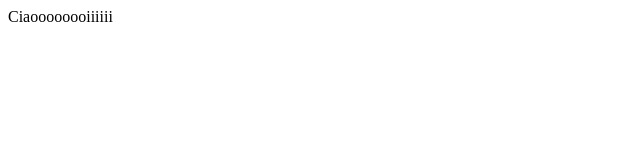
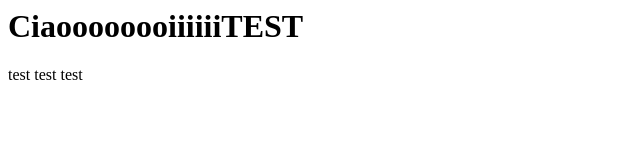
Before and after one commit to DarioSplendido/DarioSplendido.github.io, a plain HTML site: page index.html in a window 1280 px wide. Shown: the whole page, without its empty margins (0-640 px from the left). Drawn offline with Linux system fonts and the light colour scheme.

Commit message:
test test test

```diff
--- a/index.html
+++ b/index.html
@@ -15,7 +15,8 @@
 
 
 
-	<H!>Ciaoooooooiiiiii</H!>
+	<H1>CiaoooooooiiiiiiTEST</H1>
+		<p>test test test</p>
 
 
 
```
